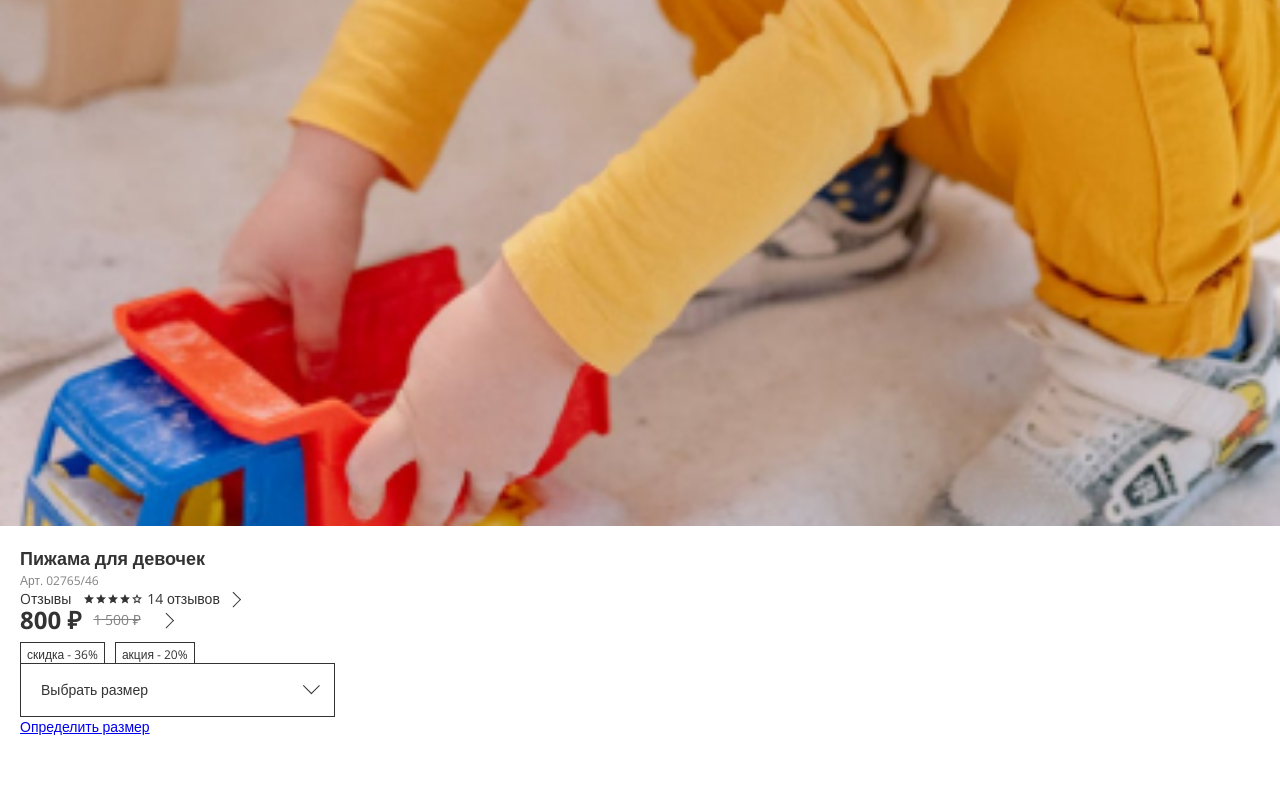
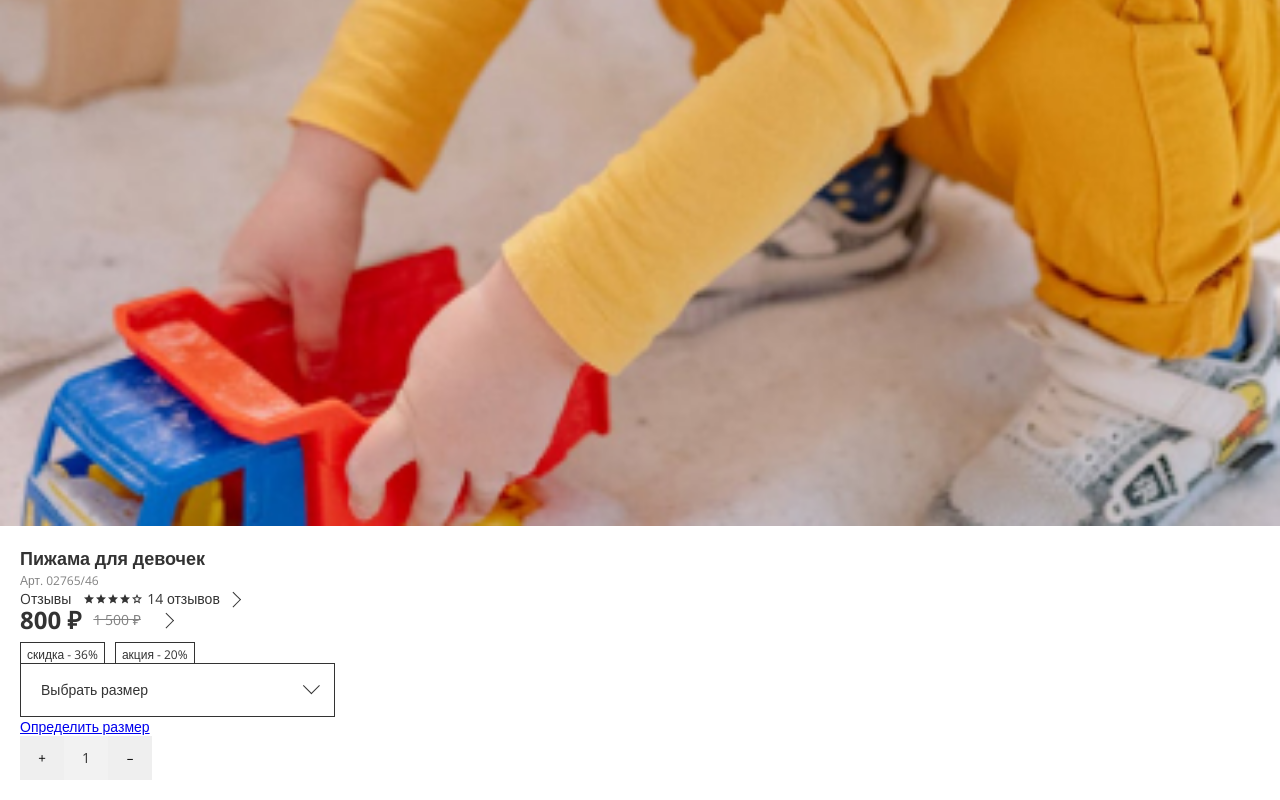
Before and after one commit to wzdorowa/online-store-pag, a Vue app: page / in a window 1280 px wide. Shown: the part 1184-1984 px from the top of the page. Before the commit the page ends 1940 px from the top, so only its background shows below. Built offline with nearby package versions, Linux system fonts and the light colour scheme.

Commit message:
Добавила компонент AppCounter

```diff
--- /dev/null
+++ b/src/components/AppCounter.vue
@@ -0,0 +1,54 @@
+<template lang="pug">
+.counter
+  button.counter__plus(@click="add()") +
+  span.counter__value {{value}}
+  button.counter__minus(@click="subtract()") –
+</template>
+
+<script>
+export default {
+  data() {
+    return {
+      value: 1
+    }
+  },
+  methods: {
+    add() {
+      this.value += 1;
+    },
+
+    subtract() {
+      if (this.value > 1) {
+        this.value -= 1;
+      }
+    }
+  }
+}
+</script>
+
+<style lang="scss" scoped>
+  .counter {
+    display: flex;
+
+    &__minus,
+    &__plus,
+    &__value {
+      width: 44px;
+      height: 44px;
+      border: none;
+      font-family: inherit;
+    }
+
+    &__minus,
+    &__plus {
+      cursor: pointer;
+    }
+
+    &__value {
+      display: inline-block;
+      text-align: center;
+      line-height: 44px;
+      background-color: #F2F2F2;
+    }
+  }
+</style>
--- a/src/components/AppProduct.vue
+++ b/src/components/AppProduct.vue
@@ -27,6 +27,9 @@
       <div class="product__size-grid">
         <a class="product__size-grid-link" href="/">Определить размер</a>
       </div>
+      <div class="product__counter">
+        <AppCounter/>
+      </div>
     </div>
   </div>
 
@@ -37,11 +40,12 @@ import AppSlider from '@/components/AppSlider.vue'
 import AppReviews from '@/components/AppReviews.vue'
 import AppPrice from '@/components/AppPrice.vue'
 import AppDropdown from '@/components/AppDropdown.vue'
+import AppCounter from '@/components/AppCounter.vue'
 
 export default {
   props: ['product'],
   components: {
-    AppSlider, AppReviews, AppPrice, AppDropdown
+    AppSlider, AppReviews, AppPrice, AppDropdown, AppCounter
   }
 }
 </script>
```
